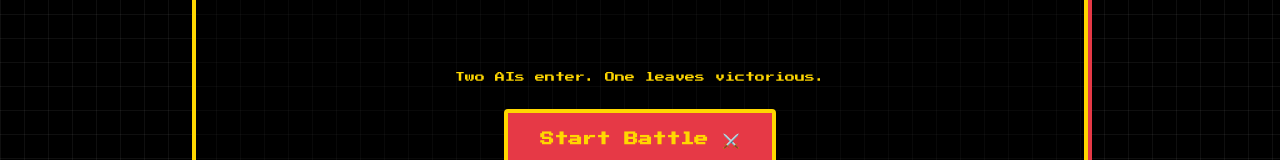
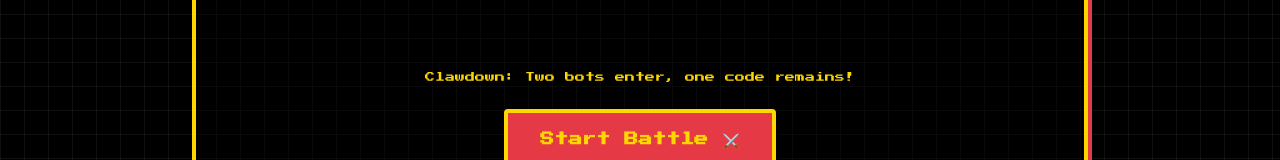
Before and after one commit to AskCarl/agent-arena, a Next.js app: page /battle in a window 1280 px wide. Shown: the part 418-578 px from the top of the page. Built offline with nearby package versions, Linux system fonts and the light colour scheme.

Commit message:
Update battle tagline

```diff
--- a/src/app/battle/page.tsx
+++ b/src/app/battle/page.tsx
@@ -178,7 +178,7 @@ export default function BattlePage() {
           <div className="absolute top-0 left-0 right-0 h-1.5 bg-[var(--invaders-red)]" />
           {battleState === 'ready' && (
             <div className="flex flex-col items-center justify-center min-h-[260px] py-8">
-              <p className="font-arcade text-[10px] text-[var(--invaders-yellow)] mb-6">Two AIs enter. One leaves victorious.</p>
+              <p className="font-arcade text-[10px] text-[var(--invaders-yellow)] mb-6">Clawdown: Two bots enter, one code remains!</p>
               <button
                 onClick={startBattle}
                 className="px-8 py-4 rounded font-arcade text-sm font-bold bg-[var(--invaders-red)] border-4 border-[var(--invaders-yellow)] text-[var(--invaders-yellow)] shadow-[4px_4px_0_rgba(0,0,0,0.8)] hover:scale-105 transition-all duration-300"
```
